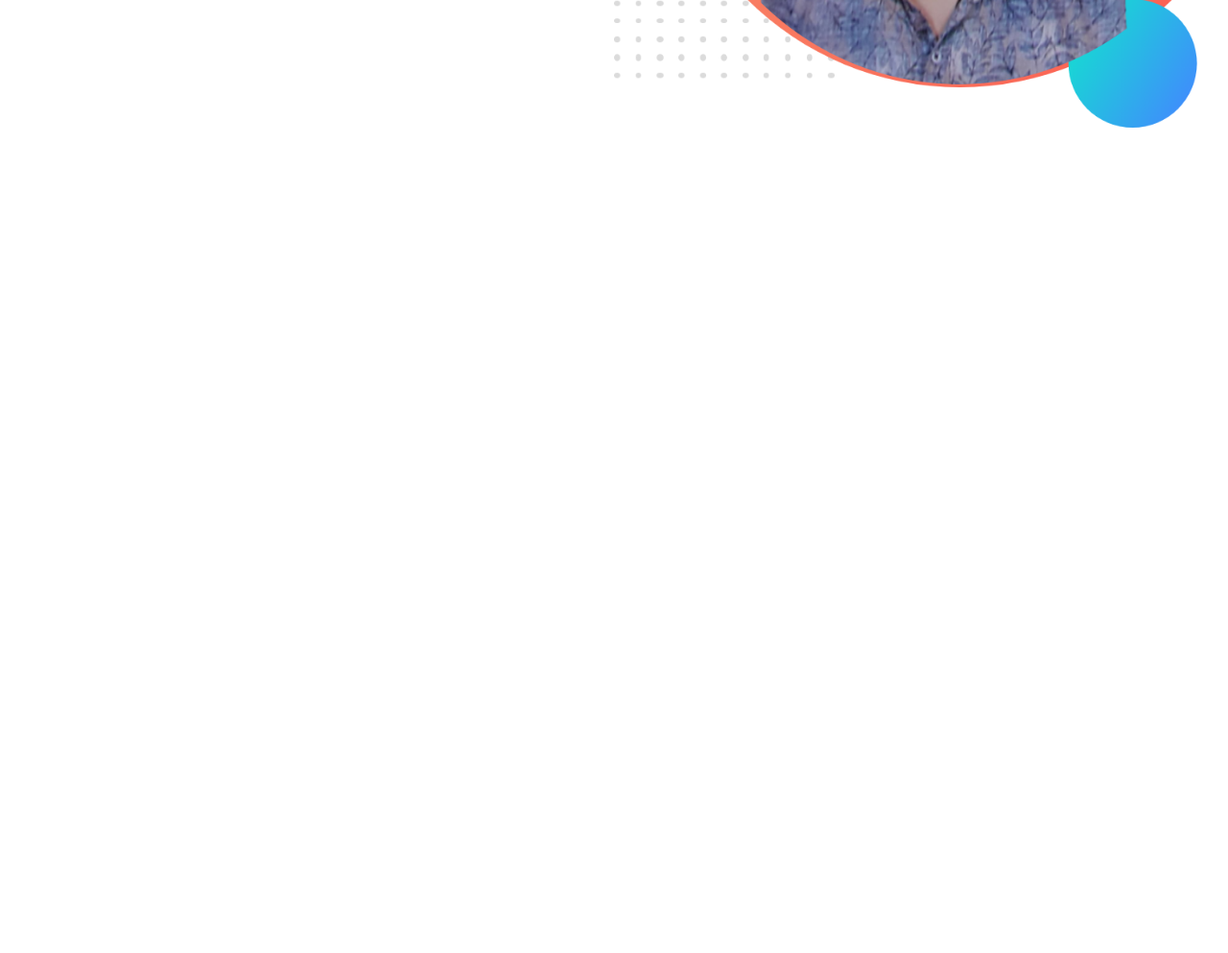
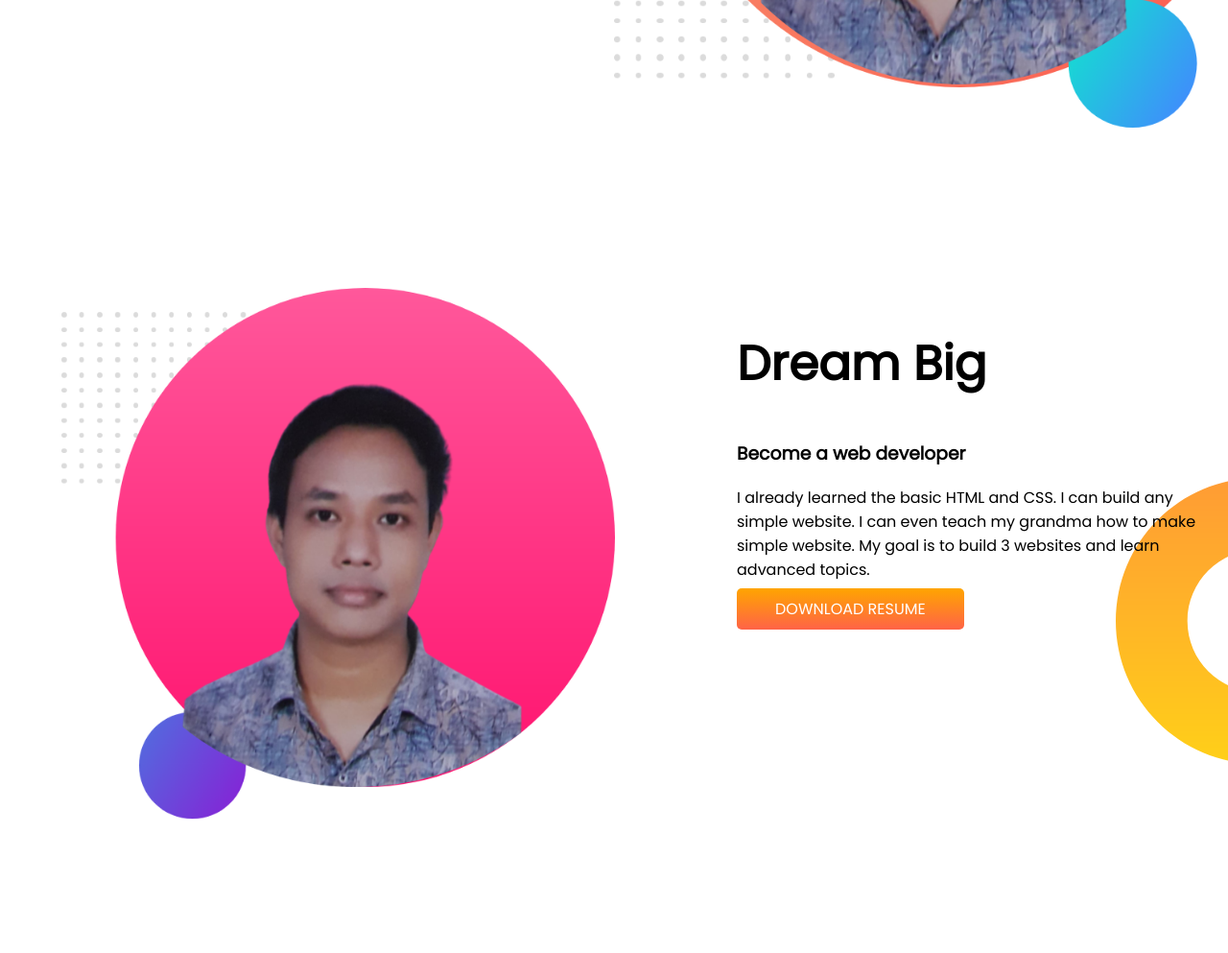
Before and after one commit to pritomcse29/developer-protfolio, a plain HTML site: page index.html in a window 1280 px wide. Shown: the part 536-1529 px from the top of the page at 96% size. Before the commit the page ends 836 px from the top, so only its background shows below. Drawn offline with Linux system fonts and the light colour scheme.

Commit message:
section2 added

```diff
--- a/index.html
+++ b/index.html
@@ -29,6 +29,19 @@
         </div>
     </section>
 
+    <section class="big-section">
+        <div class="half-width">
+            <img src="my-bg2.png" alt="developer_picture">
+        </div>
+        <div class="half-width">
+            <h1>Dream Big</h1>
+            <h3>Become a web developer</h3>
+
+            <p>I already learned the basic HTML and CSS. I can build any simple website. I can even teach my grandma how
+                to make simple website. My goal is to build 3 websites and learn advanced topics.</p>
+            <a target="_blank" href="https://www.pritomsarkar.com">DOWNLOAD RESUME</a>
+        </div>
+    </section>
 </body>
 
 </html>
--- a/style.css
+++ b/style.css
@@ -32,3 +32,8 @@ section{
     background-repeat: no-repeat;
 
 }
+.big-section{
+    background-image: url(images/dream-bg.png);
+    background-repeat: no-repeat;
+    background-position: right;
+}
```
Also changed, not shown: my-bg2.png (added).
